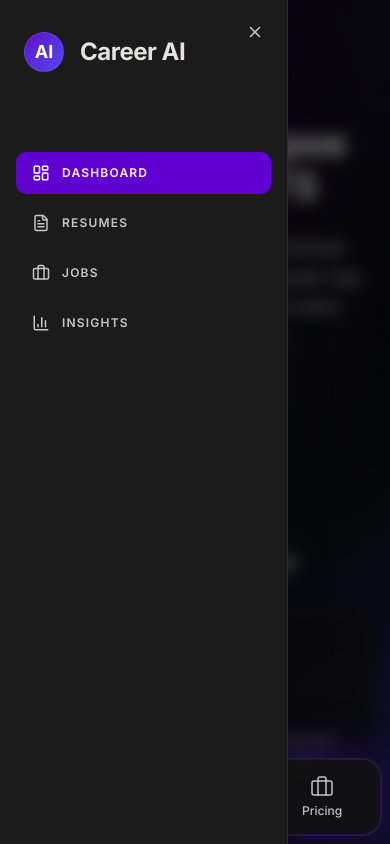
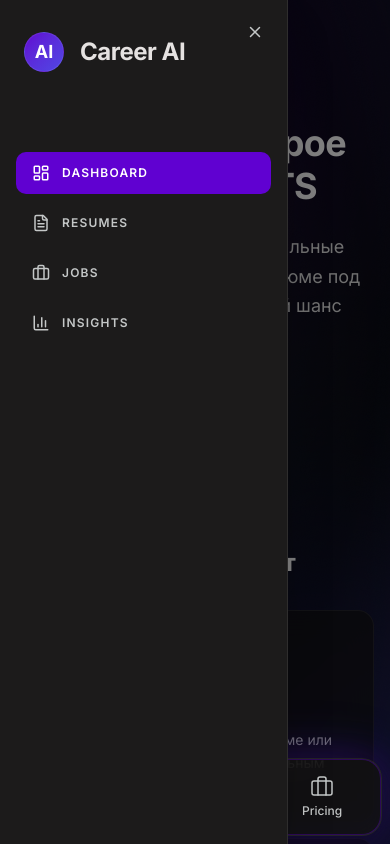
Before and after one commit to Saitosar/cv.sarkhan.dev, a Next.js app: page / in a window 390 px wide. Both pictures are taken after a click on the button "Open navigation menu". Shown: the top 844 px of the page. Built offline with nearby package versions, Linux system fonts and the light colour scheme.

Commit message:
fix(ui): remove backdrop-blur and all CSS transitions from SideNav for instant mobile response

```diff
--- a/src/components/SideNav.tsx
+++ b/src/components/SideNav.tsx
@@ -87,7 +87,7 @@ export function SideNav() {
         aria-label={isOpen ? 'Close navigation menu' : 'Open navigation menu'}
         aria-expanded={isOpen}
         onClick={() => setIsOpen(!isOpen)}
-        className={cn("fixed top-4 left-4 z-[60] flex md:hidden items-center justify-center w-10 h-10 rounded-xl bg-[#1c1b1b] border border-[rgba(255,255,255,0.08)] text-[#e5e2e1] hover:bg-[#353434] transition-all duration-200 shadow-lg touch-manipulation", isOpen && 'opacity-0 pointer-events-none')}
+        className={cn("fixed top-4 left-4 z-[60] flex md:hidden items-center justify-center w-10 h-10 rounded-xl bg-[#1c1b1b] border border-[rgba(255,255,255,0.08)] text-[#e5e2e1] hover:bg-[#353434] shadow-lg touch-manipulation", isOpen && 'opacity-0 pointer-events-none')}
       >
         {<Menu size={20} />}
       </button>
@@ -95,7 +95,7 @@ export function SideNav() {
       {/* Overlay backdrop — visible on mobile when SideNav is open */}
       {isOpen && (
         <div
-          className="fixed inset-0 z-40 bg-black/50 backdrop-blur-sm md:hidden"
+          className="fixed inset-0 z-40 bg-black/50 md:hidden"
           onClick={() => setIsOpen(false)}
           aria-hidden="true"
         />
@@ -133,7 +133,7 @@ export function SideNav() {
           type="button"
           aria-label="Close navigation"
           onClick={() => setIsOpen(false)}
-          className="absolute top-4 right-4 flex md:hidden items-center justify-center w-8 h-8 rounded-lg text-[#c4c7c7] hover:text-[#e5e2e1] hover:bg-[#353434] transition-all touch-manipulation"
+          className="absolute top-4 right-4 flex md:hidden items-center justify-center w-8 h-8 rounded-lg text-[#c4c7c7] hover:text-[#e5e2e1] hover:bg-[#353434] touch-manipulation"
         >
           <X size={18} />
         </button>
```
